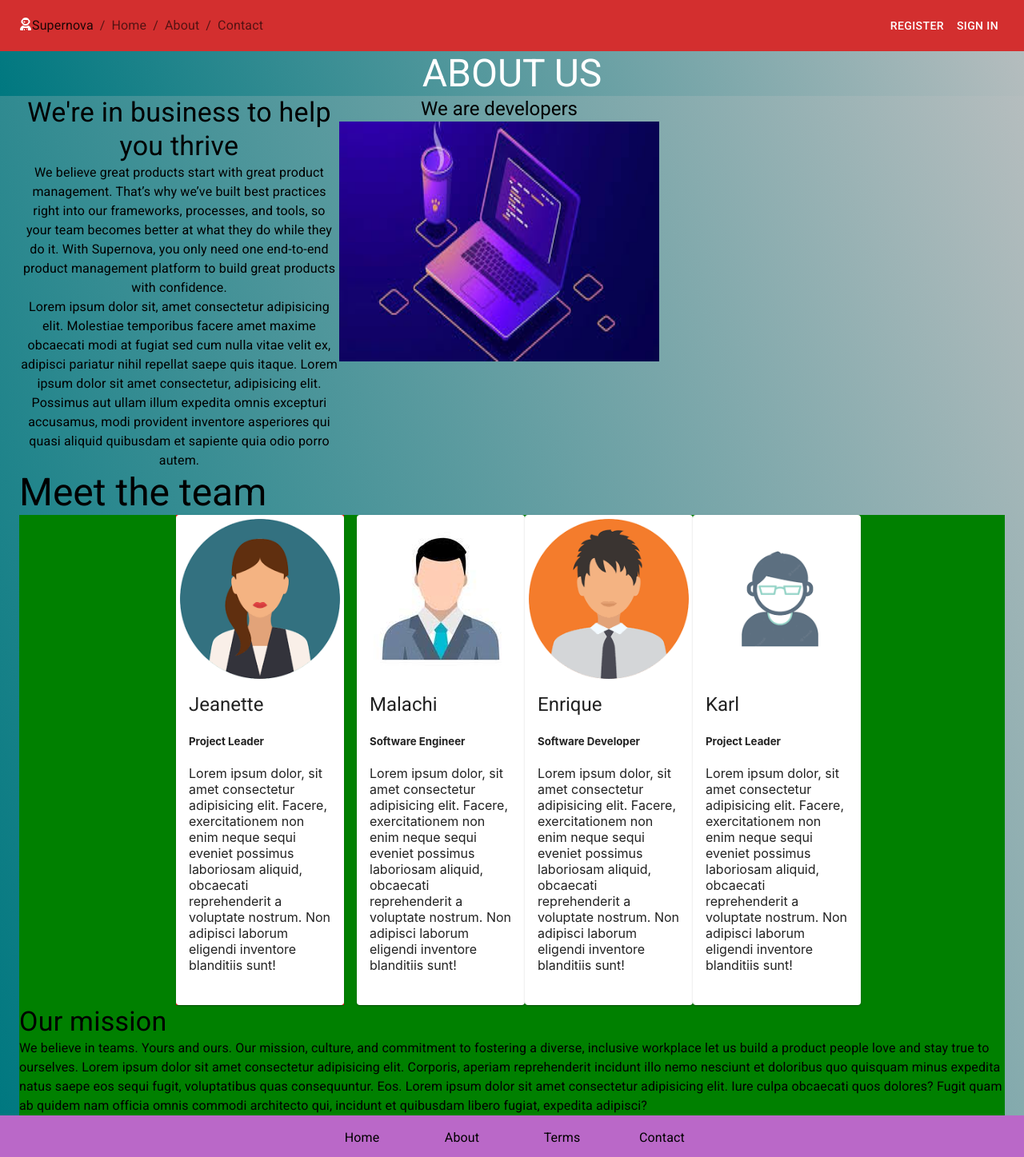
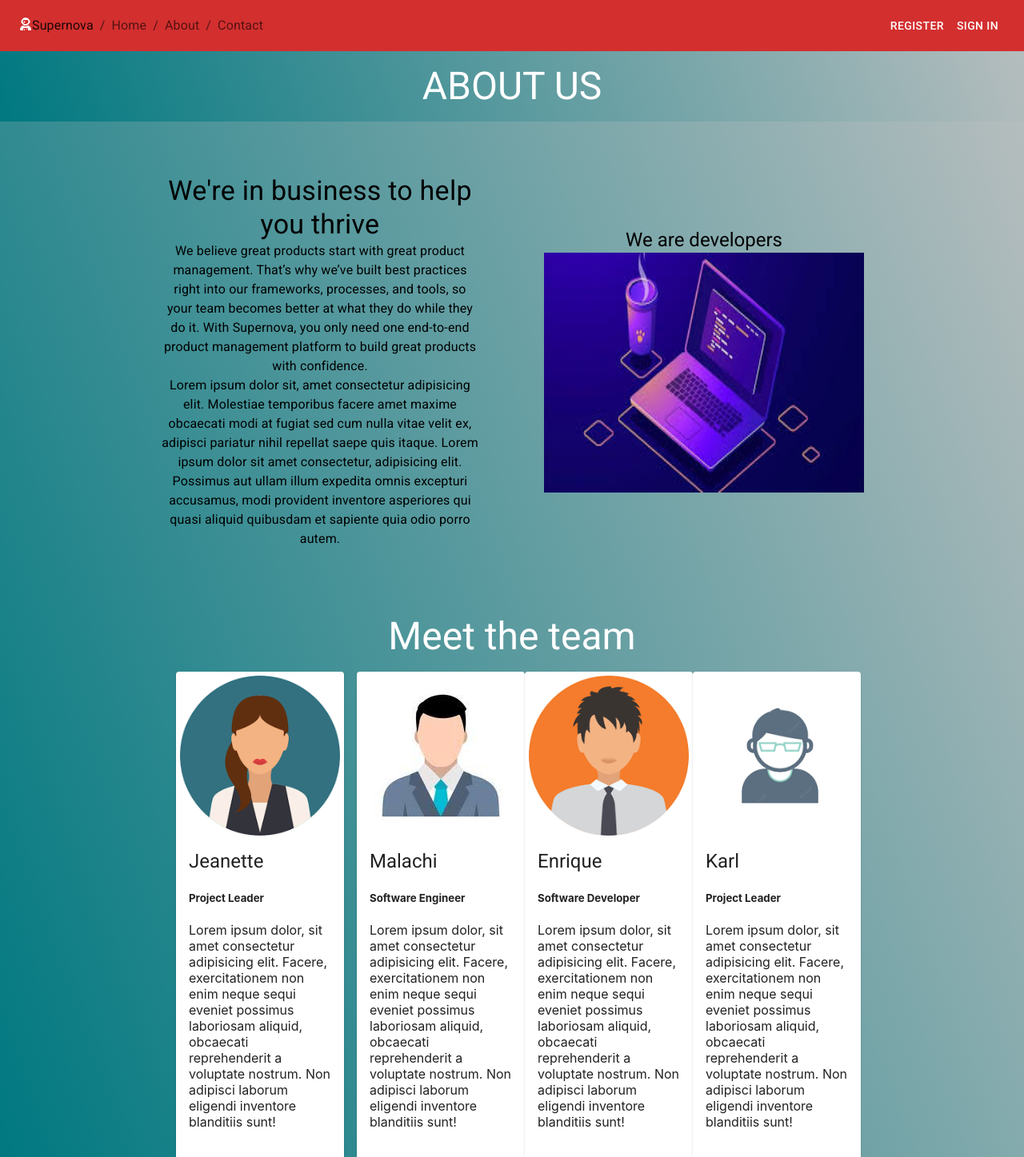
Before and after one commit to MalachiNichols/super-react, a React (Create React App) app: page /about in a window 1280 px wide. Shown: the top 1447 px of the page at 80% size. Built offline with nearby package versions, Linux system fonts and the light colour scheme.

Commit message:
centered most everything on about page, consider background color change on meet the team

```diff
--- a/src/pages/About.js
+++ b/src/pages/About.js
@@ -17,7 +17,7 @@ const About = () => {
         sx={{ background: "linear-gradient(70deg,#007880, #b5bdbe)" }}
         maxWidth={false}
       >
-        <Typography variant="h3" color="white" align="center">
+        <Typography variant="h3" color="white" align="center" sx={{ my: 2 }}>
           ABOUT US
         </Typography>
       </Container>
@@ -25,7 +25,19 @@ const About = () => {
         sx={{ background: "linear-gradient(70deg,#007880, #b5bdbe)" }}
         maxWidth={false}
       >
-        <Grid container align="center">
+        <Grid
+          container
+          align="center"
+          columnSpacing={10}
+          sx={{
+            minWidth: "100%",
+            minHeight: 600,
+            display: "flex",
+            flexDirection: "row",
+            justifyContent: "center",
+            alignItems: "center",
+          }}
+        >
           <Grid item>
             <Box sx={{ width: 400 }}>
               <Typography variant="h4">
@@ -64,7 +76,7 @@ const About = () => {
             />
           </Grid>
         </Grid>
-        <Typography variant="h3" color="color: azure;">
+        <Typography variant="h3" color="white" align="center" sx={{ my: 2 }}>
           Meet the team
         </Typography>
 
@@ -79,7 +91,6 @@ const About = () => {
             minHeight: 600,
             display: "flex",
             flexDirection: "row",
-            backgroundColor: "green",
             justifyContent: "center",
           }}
         >
@@ -90,8 +101,7 @@ const About = () => {
               minHeight: 600,
               display: "flex",
               alignItems: "center",
-              backgroundColor: "red",
-              mx: 2
+              mx: 2,
             }}
           >
             <Card sx={{ width: 210 }}>
@@ -128,8 +138,7 @@ const About = () => {
               minHeight: 600,
               display: "flex",
               alignItems: "center",
-              backgroundColor: "red",
-              mx: 2
+              mx: 2,
             }}
             class="card h-100"
           >
@@ -167,8 +176,7 @@ const About = () => {
               minHeight: 600,
               display: "flex",
               alignItems: "center",
-              backgroundColor: "red",
-              mx: 2
+              mx: 2,
             }}
             class="card h-100"
           >
@@ -206,8 +214,7 @@ const About = () => {
               minHeight: 600,
               display: "flex",
               alignItems: "center",
-              backgroundColor: "red",
-              mx: 2
+              mx: 2,
             }}
             class="card h-100"
           >
@@ -235,22 +242,29 @@ const About = () => {
               </CardContent>
             </Card>
           </Grid>
-          <Grid class="row">
-            <Typography variant="h4">Our mission</Typography>
-            <Typography variant="body1">
-              We believe in teams. Yours and ours. Our mission, culture, and
-              commitment to fostering a diverse, inclusive workplace let us
-              build a product people love and stay true to ourselves. Lorem
-              ipsum dolor sit amet consectetur adipisicing elit. Corporis,
-              aperiam reprehenderit incidunt illo nemo nesciunt et doloribus quo
-              quisquam minus expedita natus saepe eos sequi fugit, voluptatibus
-              quas consequuntur. Eos. Lorem ipsum dolor sit amet consectetur
-              adipisicing elit. Iure culpa obcaecati quos dolores? Fugit quam ab
-              quidem nam officia omnis commodi architecto qui, incidunt et
-              quibusdam libero fugiat, expedita adipisci?
-            </Typography>
-          </Grid>
         </Grid>
+      </Container>
+      <Container
+        sx={{ background: "linear-gradient(70deg,#007880, #b5bdbe)", py: 12 }}
+        maxWidth={false}
+      >
+        <Box sx={{ maxWidth: "700px", mx: "auto", border: '2px solid purple', borderRadius: 2, py: 2 }}>
+          <Typography variant="h4" align='center'>
+            Our mission
+          </Typography>
+          <Typography variant="body1" align="center">
+            We believe in teams. Yours and ours. Our mission, culture, and
+            commitment to fostering a diverse, inclusive workplace let us build
+            a product people love and stay true to ourselves. Lorem ipsum dolor
+            sit amet consectetur adipisicing elit. Corporis, aperiam
+            reprehenderit incidunt illo nemo nesciunt et doloribus quo quisquam
+            minus expedita natus saepe eos sequi fugit, voluptatibus quas
+            consequuntur. Eos. Lorem ipsum dolor sit amet consectetur
+            adipisicing elit. Iure culpa obcaecati quos dolores? Fugit quam ab
+            quidem nam officia omnis commodi architecto qui, incidunt et
+            quibusdam libero fugiat, expedita adipisci?
+          </Typography>
+        </Box>
       </Container>
     </Stack>
   );
```
